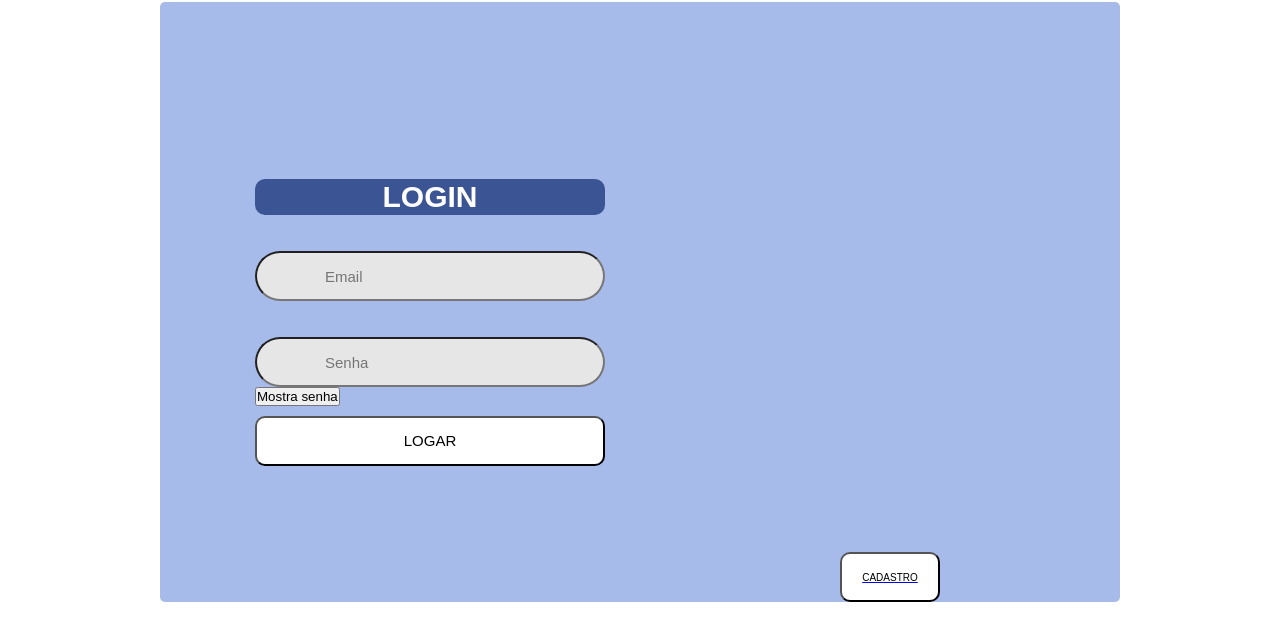
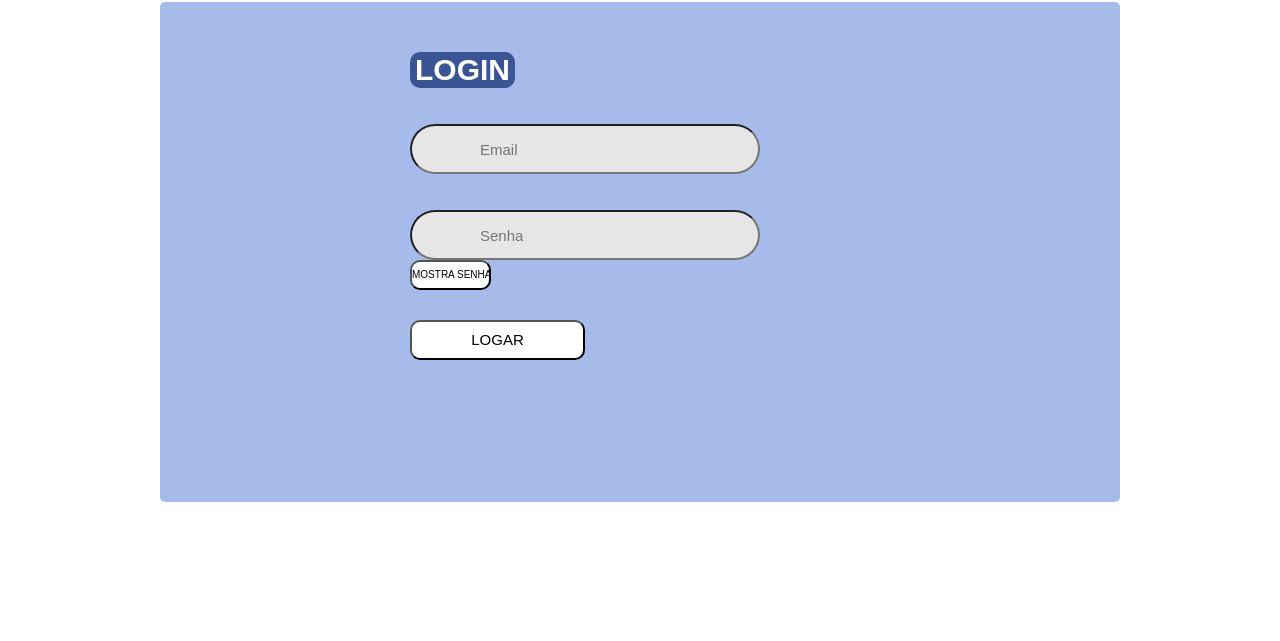
Before and after one commit to giovanafurlan/Endorfina, a plain HTML site: page login.html in a window 1280 px wide. Shown: the part 93-734 px from the top of the page. Drawn offline with Linux system fonts and the light colour scheme.

Commit message:
Mudanças

```diff
--- a/css/login.css
+++ b/css/login.css
@@ -62,13 +62,11 @@ nav ul li a:hover{
 
 .sessao {
     width: 960px;
-    height: 600px;
+    height: 500px;
     background: #A7BBEB;
     border-radius: 5px;
     display: flex;
-    flex-wrap: wrap;
-    justify-content: space-between;
-    padding: 177px 130px 33px 95px;
+    padding: 50px 0px 0px 250px;
   }
 
   .sessao p{
@@ -87,7 +85,7 @@ nav ul li a:hover{
     border-radius: 10px;
     line-height: 1.2;
     text-align: center;
-    width: 100%;
+    width: 30%;
     display: block;
     text-transform: uppercase;
   }
@@ -97,12 +95,6 @@ nav ul li a:hover{
       margin-bottom: 30px;
   }
 
-  .controle {
-    position: relative;
-    width: 100%;
-    z-index: 1;
-    margin-bottom: 10px;
-  }
 
   .preencher {
     font-size: 15px;
@@ -116,48 +108,32 @@ nav ul li a:hover{
     padding: 0 30px 0 68px;
   }
 
-  .botao {
-    width: 100%;
-    display: flex;
-    flex-wrap: wrap;
-    justify-content: center;
-    padding-top: 20px;
-  }
-
   .btn {
     font-size: 15px;
     line-height: 1.5;
     color: black;
     text-transform: uppercase;
-    width: 100%;
-    height: 50px;
+    width: 50%;
+    height: 40px;
     border-radius: 10px;
     background: white;
     display: flex;
     justify-content: center;
     align-items: center;
-    padding: 0 25px;
+    padding: 0 15px;
   }
 
-  .btn1 {
+  .btn2 {
     font-size: 10px;
-    line-height: 1.5;
+    line-height: 1;
     color: black;
     text-transform: uppercase;
-    width: 100px;
-    height: 50px;
+    width: 23%;
+    height: 30px;
     border-radius: 10px;
     background: white;
     display: flex;
-    justify-content: center;
-    align-items: center;
-    margin-left: 500px;
-    margin-top: -50px;
-  }
-
-  .btn1:hover {
-    color: white;
-    background: #333333;
+    margin-bottom: 30px;
   }
 
   .btn:hover {
--- a/login.html
+++ b/login.html
@@ -24,19 +24,18 @@
     <main class="inicio">
         <div class="sessao">
             <form class="formulario" method="post" action="">
-                <h3>Login</h3>
+                <h3 class="preencher2">Login</h3>
                 <br><br>
                 <div class="controle">
                     <input class="preencher" type="email" id="" placeholder="Email" required>
                     <br><br>
                     <input type="password" class="preencher" name="senha" placeholder="Senha" id="senha" required>
-                    <input type="button" id="btn2" value="Mostra senha">
+                    <input type="button" id="btn2" class="btn2" value="Mostra senha">
                 </div>
-
                     <button class="btn" id="btn">Logar</button>
                 </div>
             </form>
-            <a href="cadastro.html"><input type="submit" class="btn1" name="btn1" value="Cadastro"></a>
+            <!-- <a href="cadastro.html"><input type="submit" class="btn1" name="btn1" value="Cadastro"></a> -->
         </div>
         </div>
     </main>
```
